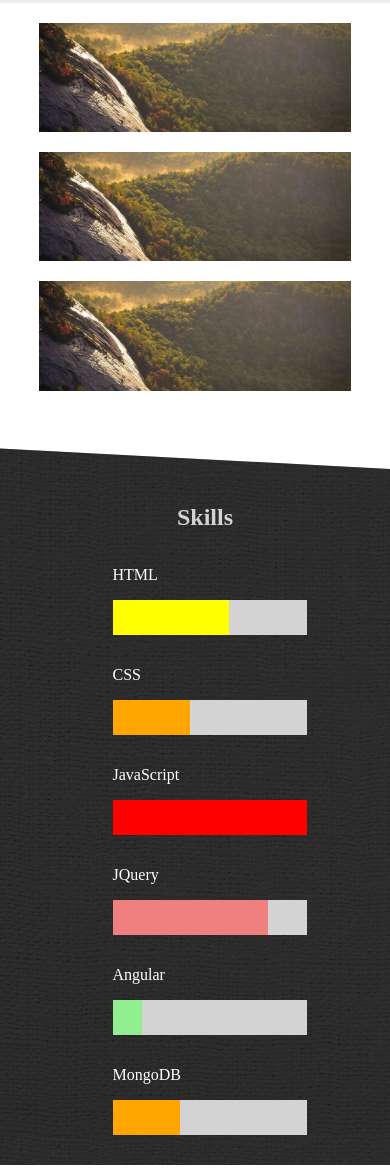
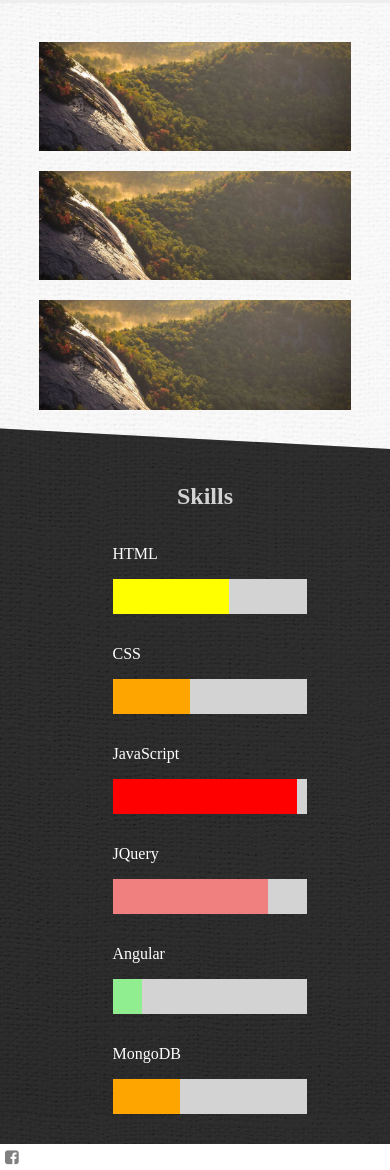
Before and after one commit to rusty-2/personal-website-app, a plain HTML site: page index.html in a window 390 px wide. Shown: the part 2245-3415 px from the top of the page. Drawn offline with nearby package versions, Linux system fonts and the light colour scheme.

Commit message:
contact section

```diff
--- a/index.html
+++ b/index.html
@@ -37,7 +37,7 @@
     <section class="parallax" id="about">
 
     </section>
-    <section class="parallax" id="projects">
+    <section id="projects">
         <div class="slideshow-container">
             <div id="image-container" class="fade">
                 <img class="lazy-img loading fade" data-real-src="./test.jpg" />
@@ -83,7 +83,7 @@
                     </div>
                     <p>JavaScript</p>
                     <div class="skill-level-container">
-                        <div class="skill expert" data-skill-lvl="1">
+                        <div class="skill expert" data-skill-lvl="0.95">
                         </div>
                     </div>
                     <p>JQuery</p>
@@ -106,6 +106,9 @@
         </div>
     </section>
     <section id="contact">
+        <a href="https://facebook.com/" class="contact-icon">
+            <i class="fa fa-facebook-square" aria-hidden="true"></i>
+        </a>
 
     </section>
     <a href="#" id="navigate-top-icon">
--- a/main.css
+++ b/main.css
@@ -2,8 +2,16 @@
     box-sizing: border-box;
 }
 
+.contact-icon {
+    display: inline-block;
+    padding: 5px;
+    color: gray;
+}
+
 #articles {
-    padding-bottom: 15%;
+    padding-bottom: 10%;
+    background-image: url('./pattern.png');
+    padding-top: 10%;
 }
 
 .skill-level-container {
@@ -25,6 +33,11 @@
 
 .skill-container {
     margin-left: 25%;
+}
+
+#skills {
+    z-index: 5;
+    position: relative;
 }
 
 #skills p {
@@ -56,10 +69,6 @@
 
 .beginner {
     background-color: lightgreen;
-}
-
-#skills {
-    position: relative;
 }
 
 #skills-wrapper {
@@ -94,7 +103,11 @@
 
 .center-container {
     width: fit-content;
-    margin: 30px auto;
+    margin: auto;
+}
+
+.center-container:not(:last-child) {
+    margin-bottom: 30px;
 }
 
 .lazy-img.centered-img {
@@ -107,7 +120,10 @@
     }
     .center-container {
         width: 80%;
-        margin: 20px auto;
+        margin: auto;
+    }
+    .center-container:not(:last-child) {
+        margin-bottom: 20px;
     }
 }
 
@@ -148,7 +164,7 @@
 /* slider - photo gallery */
 
 .slideshow-container {
-    box-shadow: 0 4px 10px 0 rgba(0, 0, 0, 0.2), 0 4px 20px 0 rgba(0, 0, 0, 0.19);
+    box-shadow: 0 4px 10px 0 rgba(0, 0, 0, 0.2), -20px -18px 20px 0px rgba(0, 0, 0, 0.19);
     height: fit-content;
     position: relative;
     margin: auto;
@@ -368,6 +384,7 @@ nav {
     text-decoration: none;
     color: white;
     transition: padding .3s ease;
+    z-index: 9999;
 }
 
 #navigate-top-icon:hover {
```
